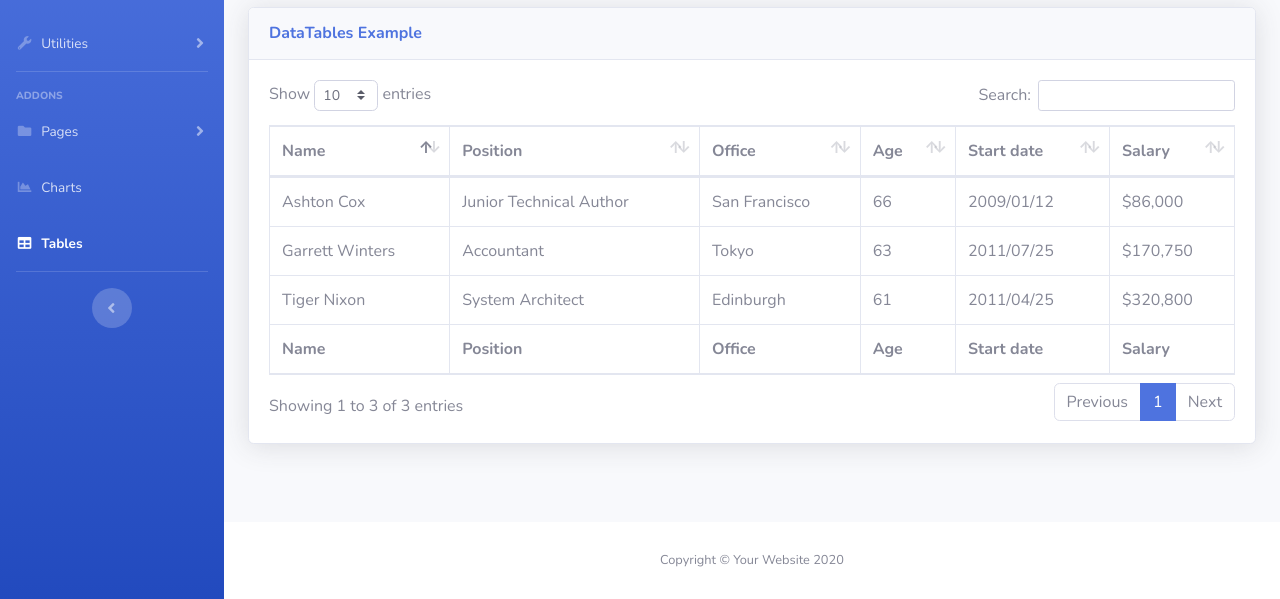
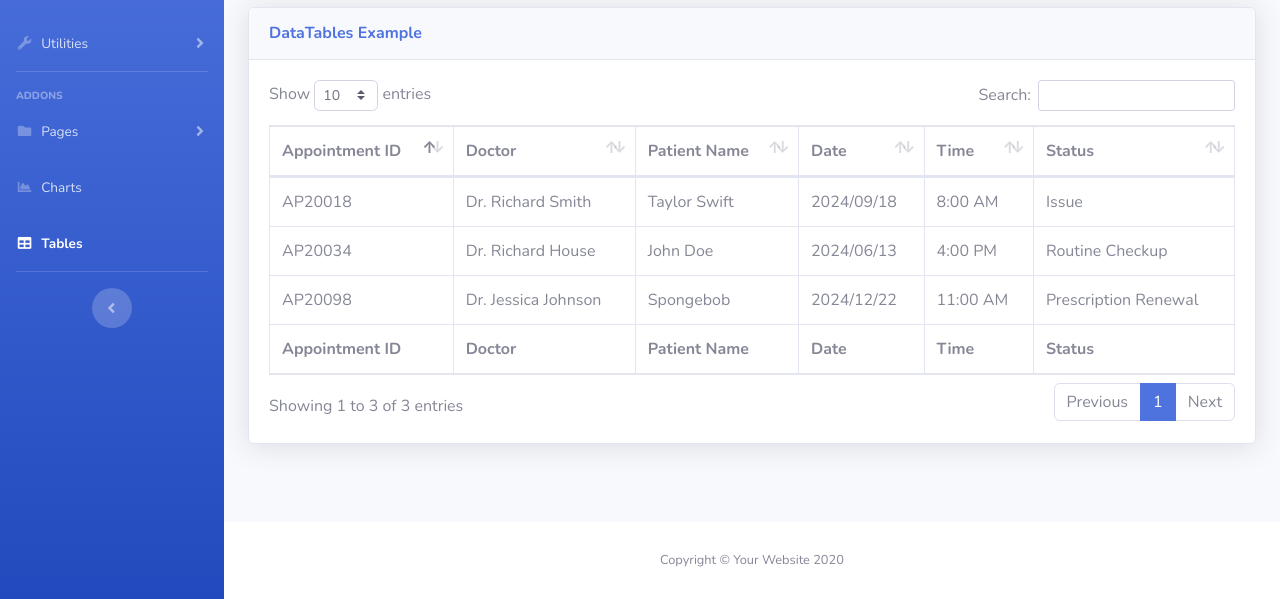
Before and after one commit to BrandonLucas0202/MedicalPortal, a website with bundled scripts: page frontend/addAppointment.html in a window 1280 px wide. Shown: the part 201-800 px from the top of the page. Built offline with nearby package versions, Linux system fonts and the light colour scheme.

Commit message:
modified:   frontend/addAppointment.html 	modified:   frontend/cards.html

```diff
--- a/frontend/addAppointment.html
+++ b/frontend/addAppointment.html
@@ -379,48 +379,48 @@
                                 <table class="table table-bordered" id="dataTable" width="100%" cellspacing="0">
                                     <thead>
                                         <tr>
-                                            <th>Name</th>
-                                            <th>Position</th>
-                                            <th>Office</th>
-                                            <th>Age</th>
-                                            <th>Start date</th>
-                                            <th>Salary</th>
+                                            <th>Appointment ID</th>
+                                            <th>Doctor</th>
+                                            <th>Patient Name</th>
+                                            <th>Date</th>
+                                            <th>Time</th>
+                                            <th>Status</th>
                                         </tr>
                                     </thead>
                                     <tfoot>
                                         <tr>
-                                            <th>Name</th>
-                                            <th>Position</th>
-                                            <th>Office</th>
-                                            <th>Age</th>
-                                            <th>Start date</th>
-                                            <th>Salary</th>
+                                            <th>Appointment ID</th>
+                                            <th>Doctor</th>
+                                            <th>Patient Name</th>
+                                            <th>Date</th>
+                                            <th>Time</th>
+                                            <th>Status</th>
                                         </tr>
                                     </tfoot>
                                     <tbody>
                                         <tr>
-                                            <td>Tiger Nixon</td>
-                                            <td>System Architect</td>
-                                            <td>Edinburgh</td>
-                                            <td>61</td>
-                                            <td>2011/04/25</td>
-                                            <td>$320,800</td>
+                                            <td>AP20034</td>
+                                            <td>Dr. Richard House</td>
+                                            <td>John Doe</td>
+                                            <td>2024/06/13</td>
+                                            <td>4:00 PM</td>
+                                            <td>Routine Checkup</td>
                                         </tr>
                                         <tr>
-                                            <td>Garrett Winters</td>
-                                            <td>Accountant</td>
-                                            <td>Tokyo</td>
-                                            <td>63</td>
-                                            <td>2011/07/25</td>
-                                            <td>$170,750</td>
+                                            <td>AP20098</td>
+                                            <td>Dr. Jessica Johnson</td>
+                                            <td>Spongebob</td>
+                                            <td>2024/12/22</td>
+                                            <td>11:00 AM</td>
+                                            <td>Prescription Renewal</td>
                                         </tr>
                                         <tr>
-                                            <td>Ashton Cox</td>
-                                            <td>Junior Technical Author</td>
-                                            <td>San Francisco</td>
-                                            <td>66</td>
-                                            <td>2009/01/12</td>
-                                            <td>$86,000</td>
+                                            <td>AP20018</td>
+                                            <td>Dr. Richard Smith</td>
+                                            <td>Taylor Swift</td>
+                                            <td>2024/09/18</td>
+                                            <td>8:00 AM</td>
+                                            <td>Issue</td>
                                         </tr>
 
                                     </tbody>
```
Also changed, not shown: frontend/cards.html (+12 -12 lines).
